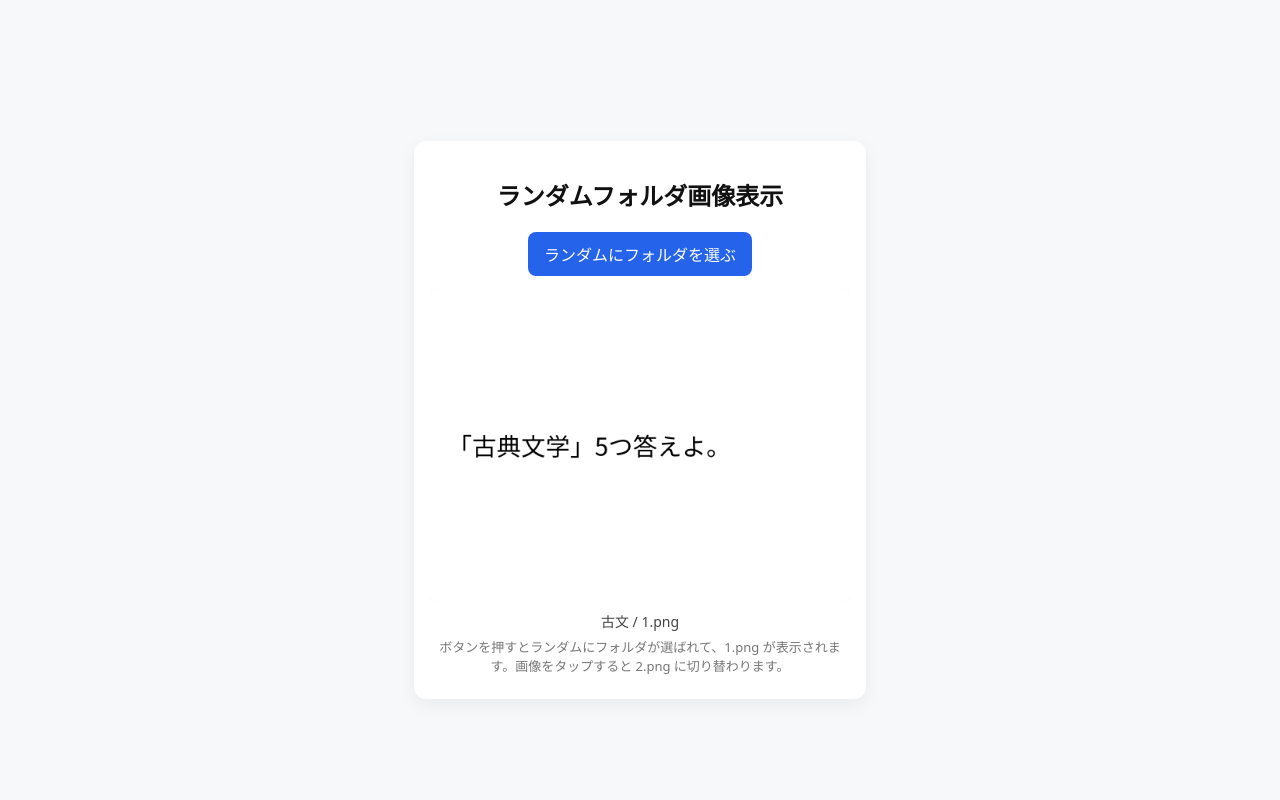
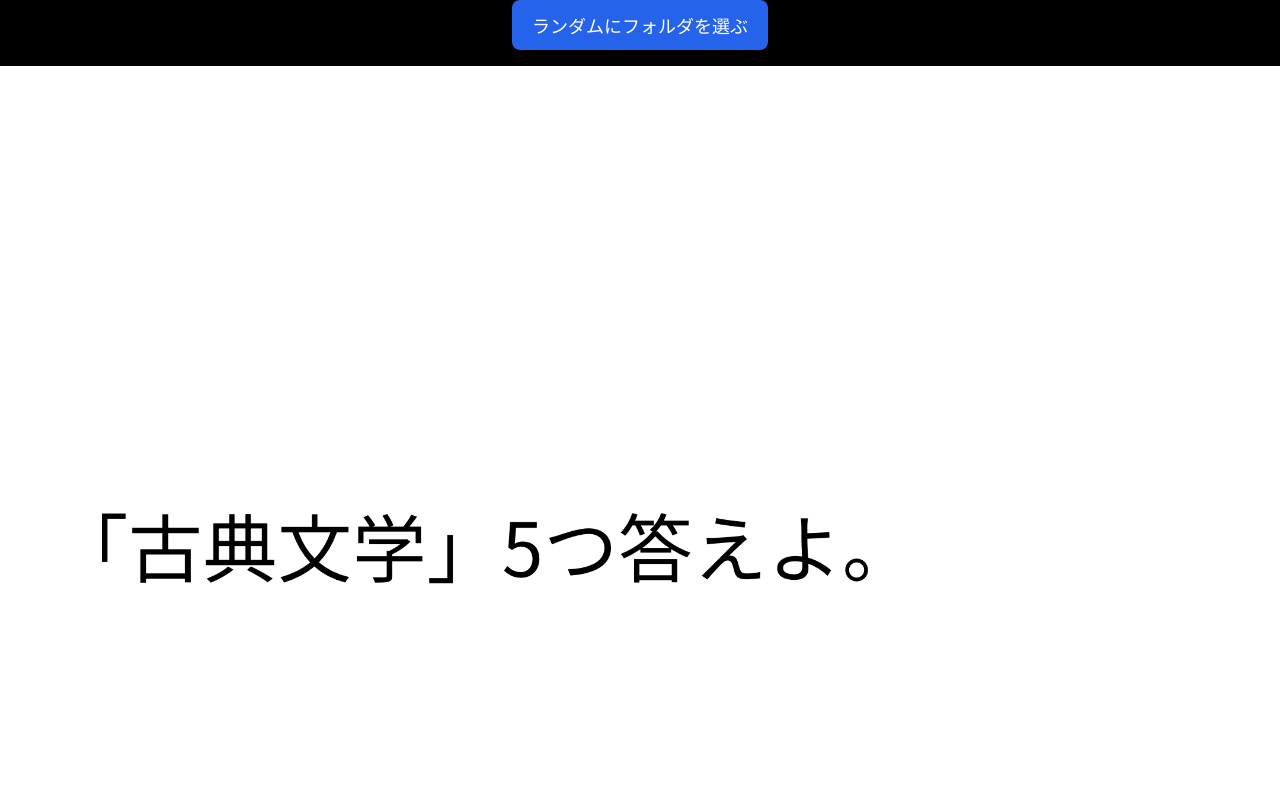
Before and after one commit to 06091210/images, a plain HTML site: page index.html in a window 1280 px wide. Both pictures are taken after a click on the button "ランダムにフォルダを選ぶ". Shown: the top 800 px of the page. Drawn offline with Linux system fonts and the light colour scheme.

Commit message:
Update index.html

```diff
--- a/index.html
+++ b/index.html
@@ -3,76 +3,54 @@
 <head>
 <meta charset="utf-8" />
 <meta name="viewport" content="width=device-width,initial-scale=1" />
-<title>ランダムフォルダ画像表示</title>
+<title>ランダムフォルダ画像表示（フルスクリーン）</title>
 <style>
-  body{
-    font-family: system-ui, "Hiragino Kaku Gothic ProN", "Segoe UI", Roboto, "Noto Sans JP", sans-serif;
+  body {
     margin: 0;
-    min-height: 100vh;
+    background: #000; /* 全画面時の背景を黒に */
+    font-family: sans-serif;
     display: flex;
     flex-direction: column;
     align-items: center;
     justify-content: center;
     gap: 16px;
-    background: #f6f8fa;
-    color: #111;
-    padding: 20px;
+    min-height: 100vh;
+    color: white;
   }
-  .card{
-    width: 100%;
-    max-width: 420px;
-    text-align: center;
-    background: white;
-    border-radius: 12px;
-    box-shadow: 0 6px 18px rgba(0,0,0,0.06);
-    padding: 16px;
-  }
-  button{
-    appearance: none;
-    border: none;
+  button {
     background: #2563eb;
     color: white;
-    padding: 10px 16px;
+    border: none;
+    padding: 12px 20px;
+    font-size: 18px;
     border-radius: 8px;
-    font-size: 16px;
     cursor: pointer;
   }
-  button:active{ transform: translateY(1px); }
-  img{
-    width: 100%;
-    height: auto;
-    max-height: 60vh;
-    object-fit: contain;
-    border-radius: 8px;
-    margin-top: 12px;
-    background: #eee;
-    touch-action: manipulation; /* タップの反応改善 */
+  button:active {
+    transform: translateY(1px);
   }
-  .meta { font-size: 14px; color: #444; margin-top: 8px; word-break: break-all; }
-  .hint { font-size: 13px; color: #777; margin-top: 6px; }
-  .error { color: #b91c1c; margin-top: 8px; }
+  #mainImg {
+    max-width: 100%;
+    max-height: 100%;
+    cursor: pointer;
+    background: #000;
+    display: none; /* 初期は非表示 */
+  }
+  #meta {
+    font-size: 14px;
+    color: #ccc;
+  }
 </style>
 </head>
 <body>
-  <div class="card">
-    <h2>ランダムフォルダ画像表示</h2>
-    <div>
-      <button id="pickBtn">ランダムにフォルダを選ぶ</button>
-    </div>
 
-    <div id="viewer">
-      <!-- ここに画像が入る -->
-      <img id="mainImg" alt="画像がここに表示されます" style="display:none" />
-      <div id="meta" class="meta"></div>
-      <div id="hint" class="hint">ボタンを押すとランダムにフォルダが選ばれて、1.png が表示されます。画像をタップすると 2.png に切り替わります。</div>
-      <div id="errorMsg" class="error" role="alert"></div>
-    </div>
-  </div>
+<button id="pickBtn">ランダムにフォルダを選ぶ</button>
+<img id="mainImg" alt="画像がここに表示されます" />
+<div id="meta"></div>
 
 <script>
 (() => {
-  // ======== ここを自分のフォルダ名リストに変更 ========
-  // 例: フォルダ構成が ./images/a/1.png, ./images/a/2.png のようなら 'images/a'
+  // ======== フォルダ名をここに書き換えてください ========
   const folders = [
     'AI',
     'NBA',
@@ -87,91 +65,67 @@
     '金属',
     '首相'
   ];
-  // ==================================================
+  // ==============================================
 
   const pickBtn = document.getElementById('pickBtn');
   const mainImg = document.getElementById('mainImg');
   const meta = document.getElementById('meta');
-  const errorMsg = document.getElementById('errorMsg');
 
   let currentFolder = null;
-  let showing = null; // "1" または "2"
-  let tapLocked = false; // 連続タップ防止
+  let showing = null; // "1" or "2"
 
+  // ランダムにフォルダを選ぶ
   function chooseRandomFolder() {
-    if (!folders || folders.length === 0) {
-      showError('フォルダリストが空です。folders 配列を編集してください。');
-      return null;
-    }
     const idx = Math.floor(Math.random() * folders.length);
     return folders[idx];
   }
 
-  function showError(text) {
-    errorMsg.textContent = text;
-  }
-  function clearError() {
-    errorMsg.textContent = '';
+  // 画像を表示
+  function showImage(filePath, label) {
+    mainImg.style.display = 'none'; // 読み込み前に非表示
+    mainImg.src = filePath;
+    showing = label;
   }
 
-  function setImageFor(fileName) {
-    clearError();
-    // 表示前に非表示にしてから読み込み（表示崩れ対策）
-    mainImg.style.display = 'none';
-    mainImg.src = fileName;
-  }
-
-  // 画像読み込み成功時
+  // 画像の読み込み完了
   mainImg.addEventListener('load', () => {
     mainImg.style.display = 'block';
-    meta.textContent = currentFolder + ' / ' + (showing === '1' ? '1.png' : '2.png');
-    tapLocked = false;
+    meta.textContent = `${currentFolder} / ${showing}.png`;
   });
 
-  // 読み込み失敗時
-  mainImg.addEventListener('error', () => {
-    mainImg.style.display = 'none';
-    showError('画像の読み込みに失敗しました。パスを確認してください: ' + currentFolder + '/' + (showing === '1' ? '1.png' : '2.png'));
-    tapLocked = false;
+  // ボタンを押したとき → ランダムフォルダの1.pngを表示
+  pickBtn.addEventListener('click', () => {
+    currentFolder = chooseRandomFolder();
+    showImage(`${currentFolder}/1.png`, '1');
   });
 
-  // ボタンクリック → ランダム選択して 1.png を表示
-  pickBtn.addEventListener('click', () => {
-    // 選択と表示処理
-    currentFolder = chooseRandomFolder();
+  // 画像をクリック／タップしたとき
+  mainImg.addEventListener('click', async () => {
     if (!currentFolder) return;
-    showing = '1';
-    tapLocked = true; // 読み込み中にタップされないように
-    setImageFor(currentFolder + '/1.png');
+
+    // まずフルスクリーンに切り替える
+    if (!document.fullscreenElement) {
+      try {
+        await mainImg.requestFullscreen();  // 画像をフルスクリーン表示
+      } catch (err) {
+        console.error('フルスクリーンにできません:', err);
+      }
+    } else {
+      // すでにフルスクリーンなら次の画像へ
+      if (showing === '1') {
+        showImage(`${currentFolder}/2.png`, '2');
+      }
+    }
   });
 
-  // 画像タップで 2.png に切り替え（1 -> 2 の一方向）
-  // モバイルとデスクトップの両方に対応（touchstart と click）
-  function onImageTap(ev) {
-    ev.preventDefault();
-    if (tapLocked) return;
-    if (!currentFolder) return;
-    if (showing === '1') {
-      showing = '2';
-      tapLocked = true;
-      setImageFor(currentFolder + '/2.png');
-    } else {
-      // 既に2.pngが表示されている場合の挙動（今回は何もしない）
-      // もし別の挙動が良ければここを書き換えてください（例: 別フォルダに移る）
+  // フルスクリーン解除時のイベント（例: Escキーで閉じたら戻る）
+  document.addEventListener('fullscreenchange', () => {
+    if (!document.fullscreenElement) {
+      console.log('フルスクリーンを終了');
     }
-  }
-
-  mainImg.addEventListener('click', onImageTap);
-  mainImg.addEventListener('touchstart', onImageTap, {passive: false});
-
-  // キーボード操作でテストできるように Enter でランダム選択
-  document.addEventListener('keydown', (e) => {
-    if (e.key === 'Enter') pickBtn.click();
   });
-
-  // 初期説明（任意）
-  meta.textContent = 'まだフォルダが選ばれていません。';
 })();
 </script>
+
 </body>
 </html>
```
